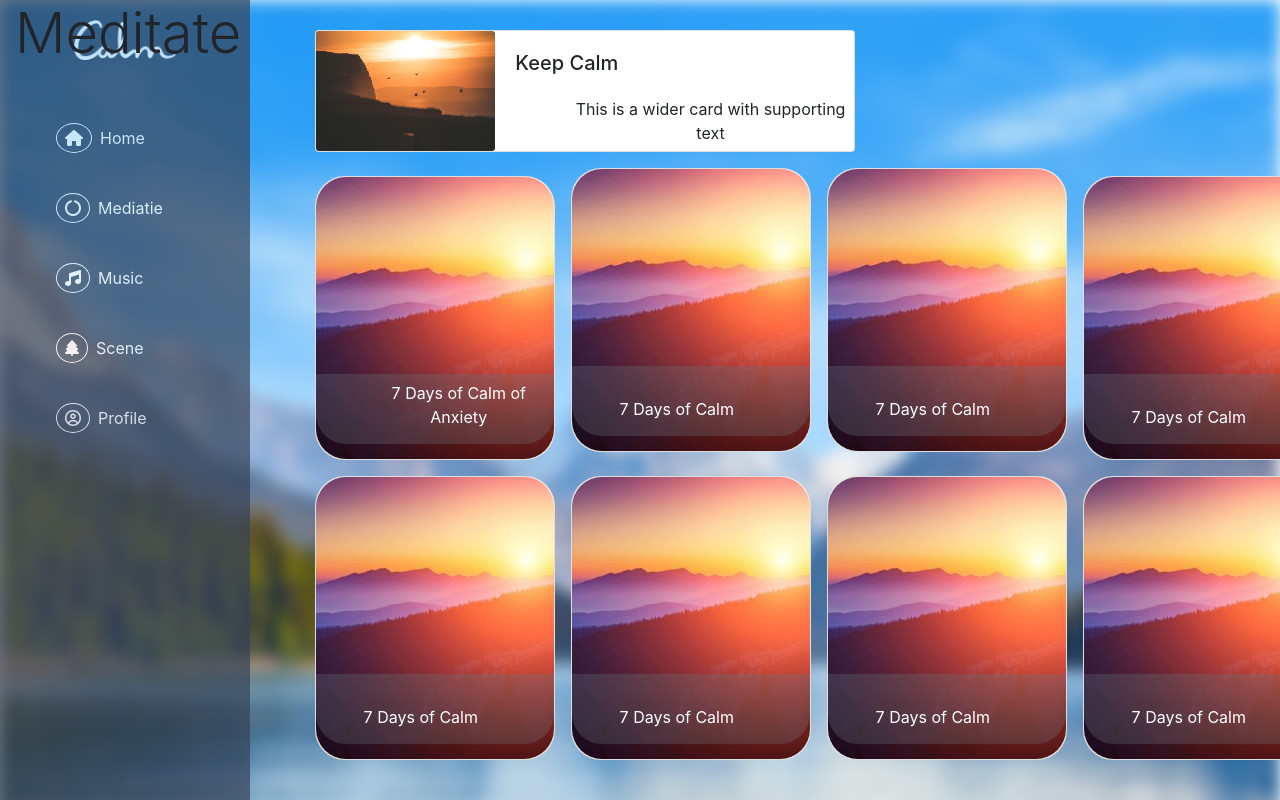
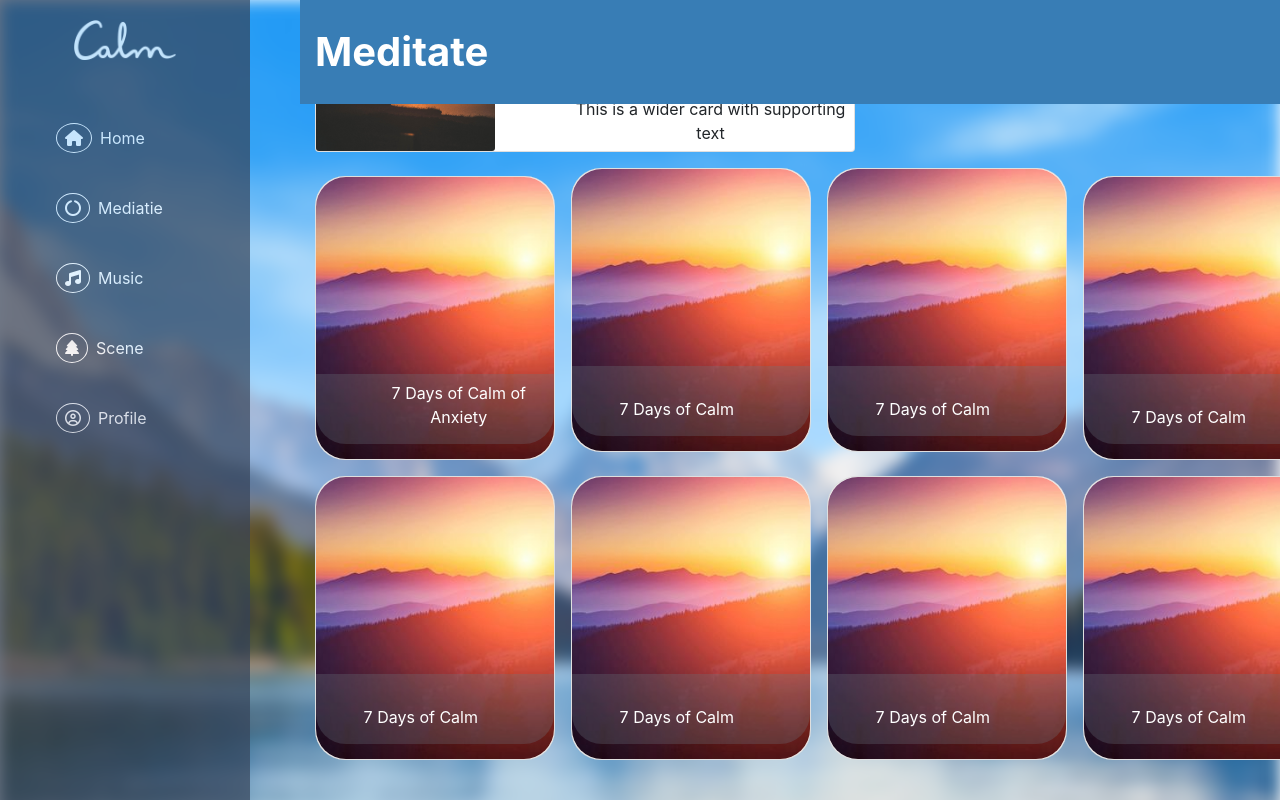
Before and after one commit to Misal-Ambasta/Meditation-app, a plain HTML site: page meditate.html in a window 1280 px wide. Shown: the top 800 px of the page. Drawn offline with nearby package versions, Linux system fonts and the light colour scheme.

```diff
--- a/meditate.html
+++ b/meditate.html
@@ -9,14 +9,14 @@
 		<link rel="stylesheet" href="https://stackpath.bootstrapcdn.com/bootstrap/4.4.1/css/bootstrap.min.css" integrity="sha384-Vkoo8x4CGsO3+Hhxv8T/Q5PaXtkKtu6ug5TOeNV6gBiFeWPGFN9MuhOf23Q9Ifjh" crossorigin="anonymous" />
 	</head>
 	<body>
-        <div class="bg-img"> </div>
+		<div class="bg-img"></div>
 		<div class="body-container">
 			<div class="sidebar">
 				<center class="mb-5">
 					<img src="./resource/calm-logo.png" class="img-fluid" alt="" id="logo" />
 				</center>
 
-                <a class="text-decoration-none" href="#"
+				<a class="text-decoration-none" href="dashboard.html"
 					><span class="pl-3"></span><span class="border border-white rounded-circle p-1"><i class="fas fa-home p-1"></i></span><span class="ml-2">Home</span></a
 				>
 				<a class="text-decoration-none" href="#"
@@ -32,10 +32,12 @@
 					><span class="pl-3"></span><span class="border border-white rounded-circle p-1"><i class="far fa-user-circle p-1"></i></span><span class="ml-2">Profile</span></a
 				>
 			</div>
+
 			<div class="container" id="featured">
 				<div class="row">
-                    <div class="col-12 fixed-top">
-                        <div class="display-4">Meditate</div>
+					<div class="col-12 fix-heading">
+						<div class="h1 font-weight-bold text-white my-2
+                        ">Meditate</div>
 					</div>
 					<div class="col-12">
 						<div class="card mb-3" style="max-width: 540px;">
```
Lines whose indentation alone changed are shown as unchanged.
